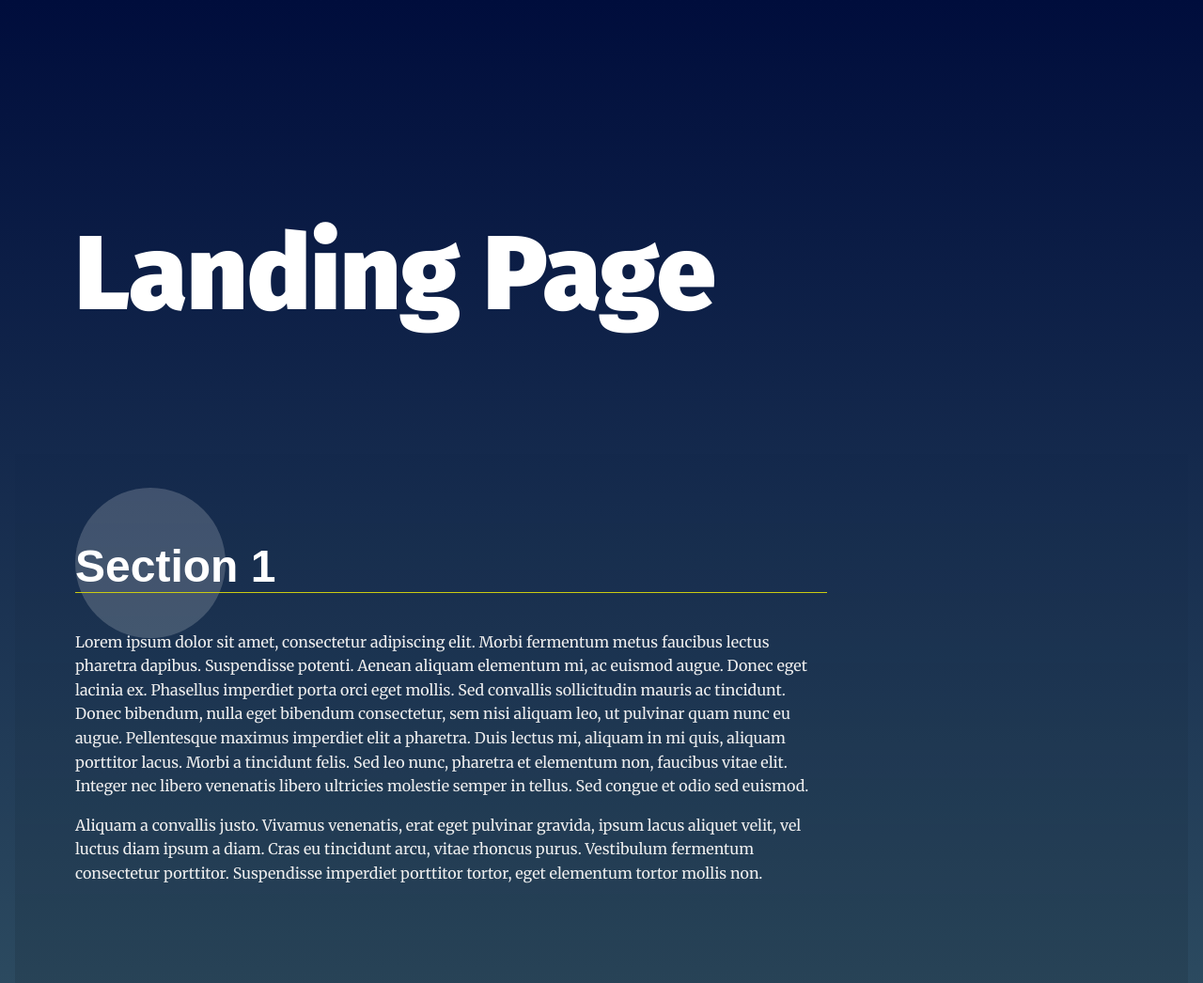
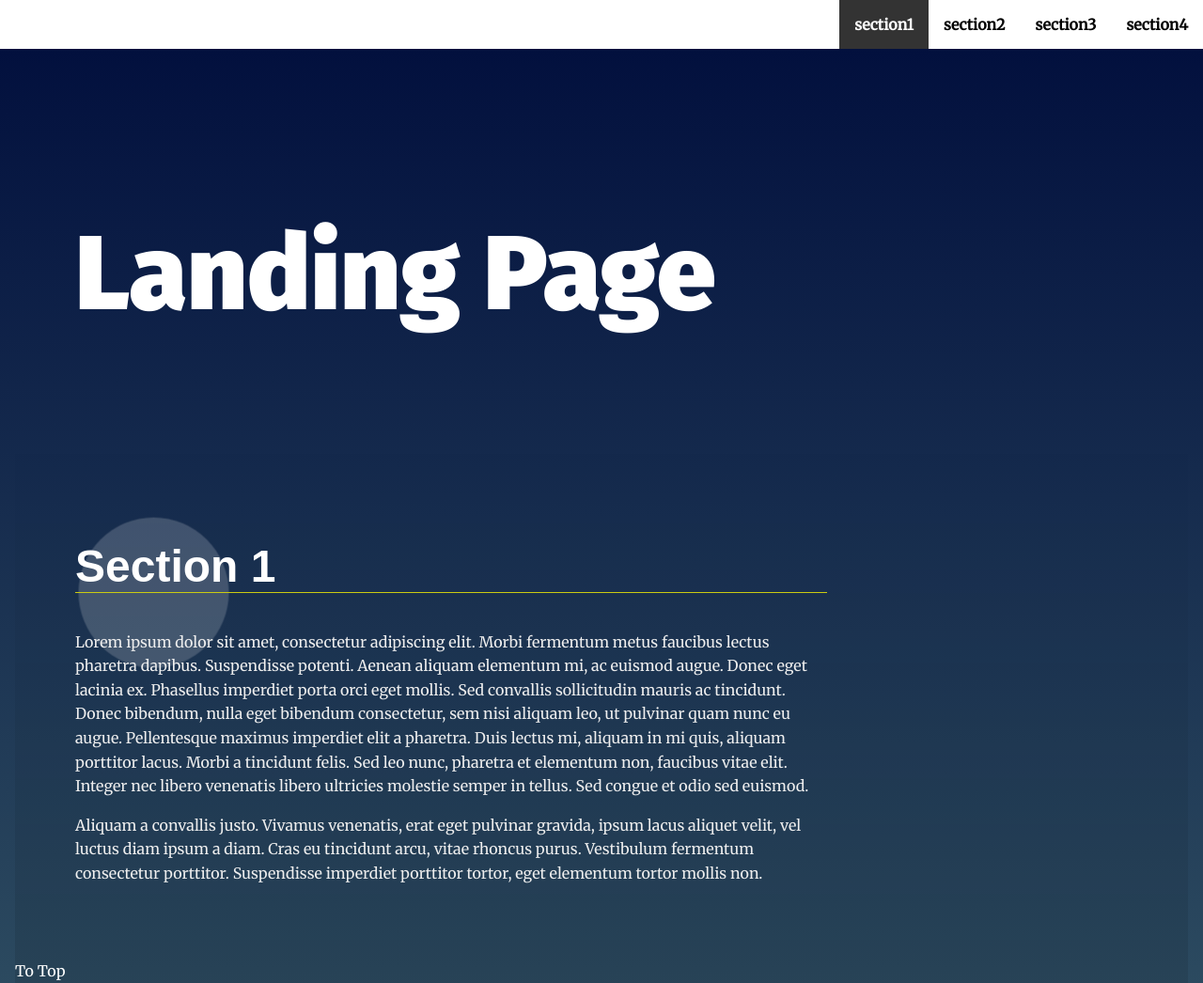
Before and after one commit to Ahmedo3/Landing-Page, a plain HTML site: page index.html in a window 1280 px wide. Shown: the top 1046 px of the page at 94% size. Drawn offline with Linux system fonts and the light colour scheme; files that its build step writes are made by us from their sources.

Commit message:
Update index.html

```diff
--- a/index.html
+++ b/index.html
@@ -7,7 +7,7 @@
   <title>Manipulating the DOM</title>
   <!-- Load Google Fonts -->
   <link href="https://fonts.googleapis.com/css?family=Fira+Sans:900|Merriweather&display=swap" rel="stylesheet">  <!-- Load Styles -->
-  <link href="css/styles.css" rel="stylesheet">
+  <link href="styles.css" rel="stylesheet">
 
 </head>
 <body>
@@ -64,6 +64,6 @@
   <footer class="page__footer">
     <p>&copy Udacity</p>
   </footer>
-    <script src="js/app.js"></script>
+    <script src="app.js"></script>
 </body>
 </html>
```
